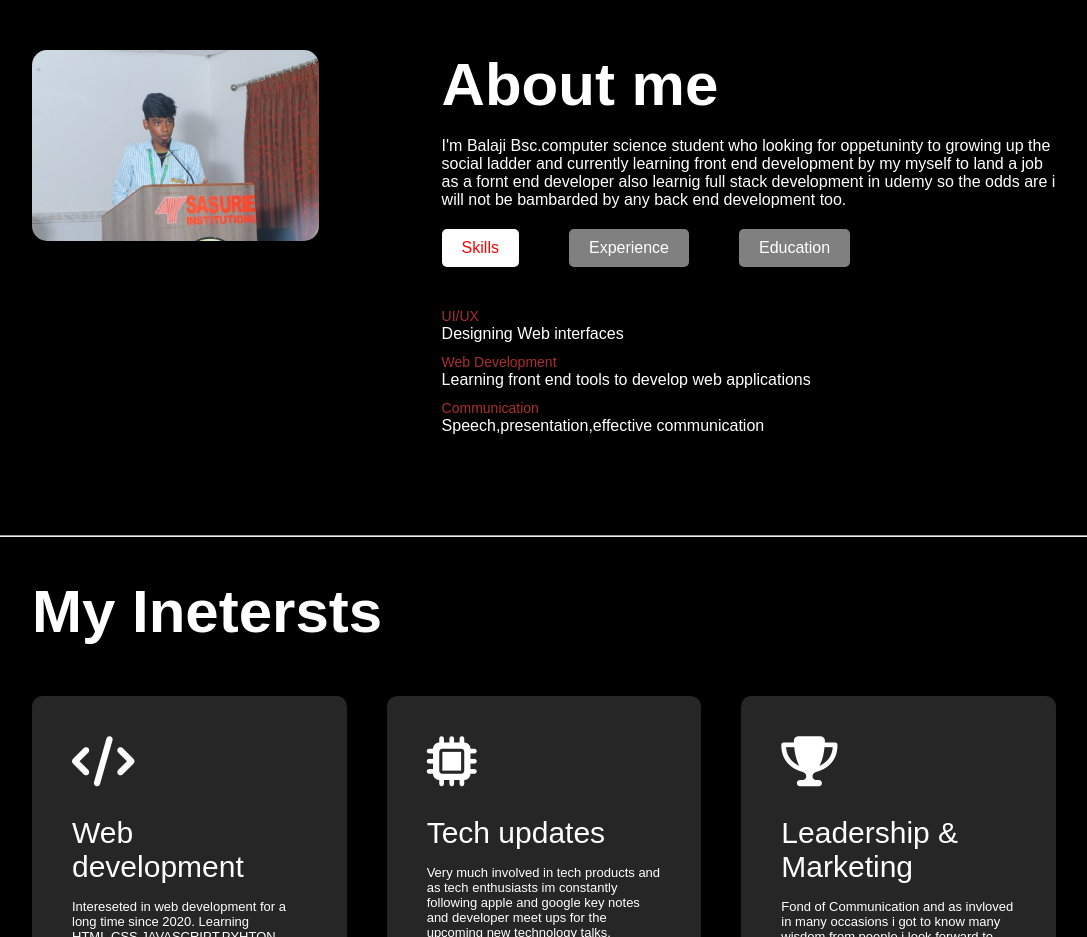
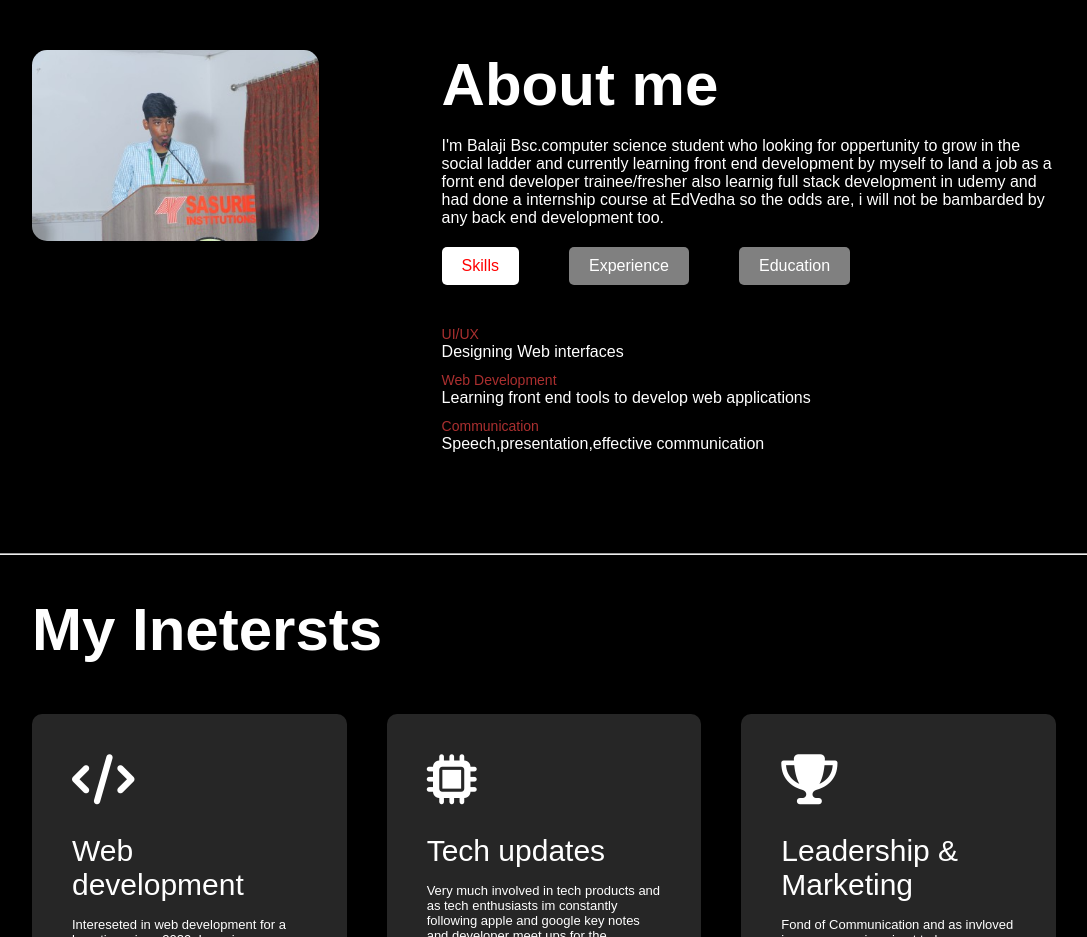
Before and after one commit to BalajiPRM/Portfolio-site, a plain HTML site: page indexportf.html in a window 1280 px wide. Shown: the part 840-1777 px from the top of the page, without its empty margins (96-1183 px from the left). Drawn offline with Linux system fonts and the light colour scheme.

Commit message:
changes made in about

```diff
--- a/indexportf.html
+++ b/indexportf.html
@@ -81,7 +81,7 @@
             <div class="about-col-2">
                 <h1 class="sub-title">About me</h1>
                 <br>
-                <p>I'm Balaji Bsc.computer science student who looking for oppetuninty to growing up the social ladder and currently learning front end development by my myself to land a job as a fornt end developer also learnig full stack development in udemy so the odds are i will not be bambarded by any back end development too.</p>
+                <p>I'm Balaji Bsc.computer science student who looking for oppertunity to grow in the social ladder and currently learning front end development by myself to land a job as a fornt end developer trainee/fresher also learnig full stack development in udemy and had done a internship course at EdVedha so the odds are, i will not be bambarded by any back end development too.</p>
             <div class="tab-titles">
                 <button class="tab-links active-link" onclick="opentab('skills')" onKeyPress="opentab('skills')">Skills</button>
                 <button class="tab-links" onclick="opentab('experience')" onKeyPress="opentab('experience')">Experience</button>
```
